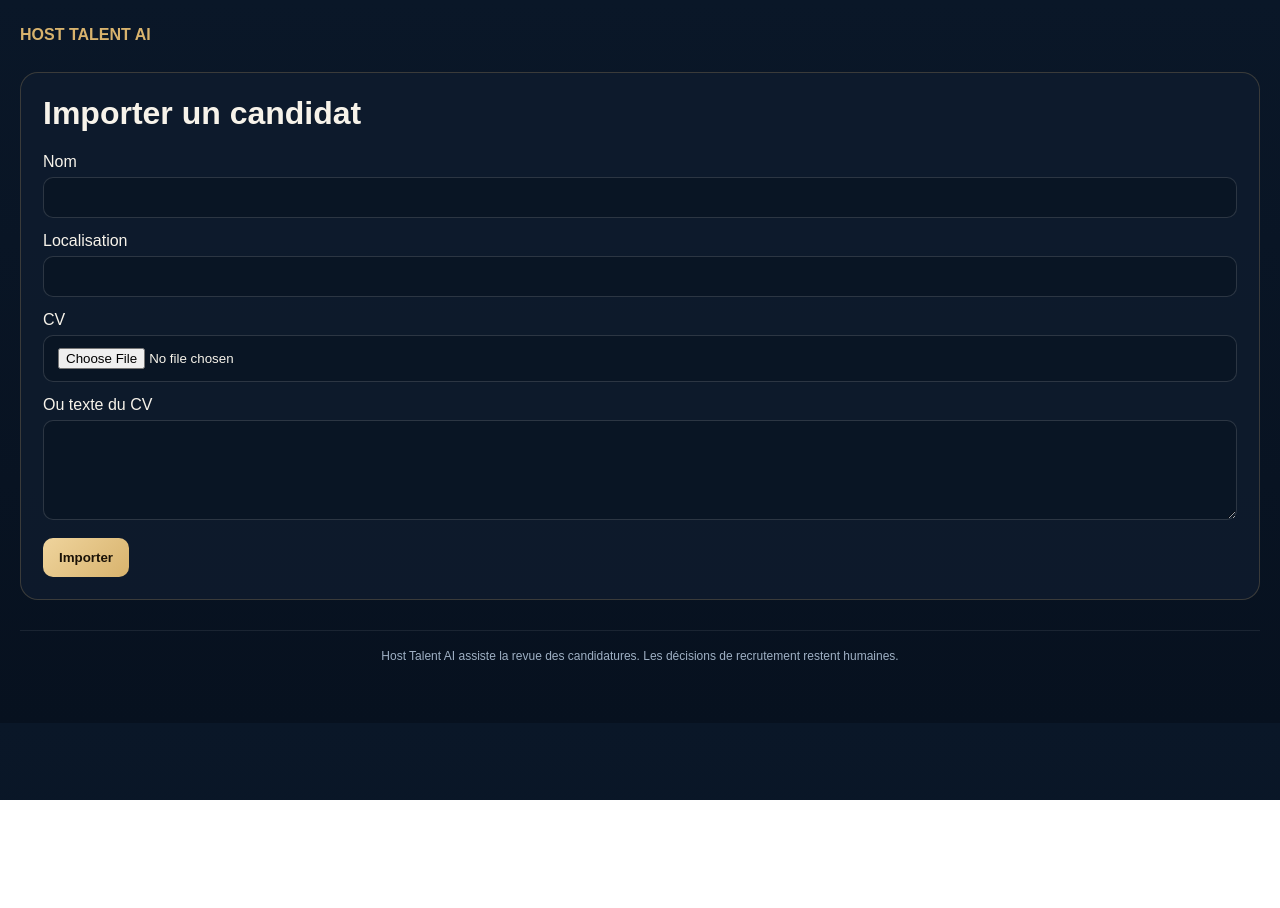
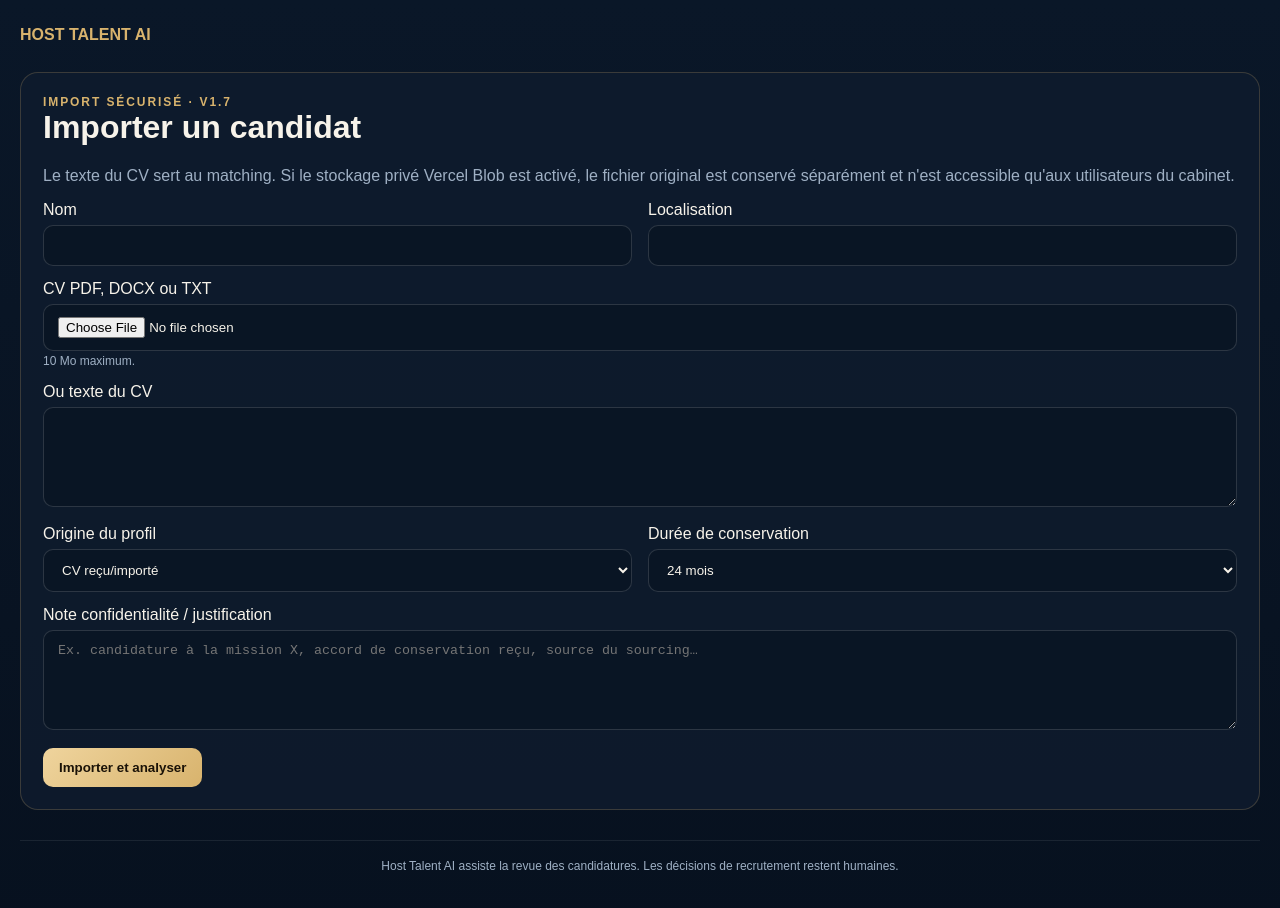
Before and after one commit to keulmichael/host-talent-ai, a Next.js app: page /candidates/new in a window 1280 px wide. Shown: the top 908 px of the page. Before the commit the page ends 800 px from the top, so only its background shows below. Built offline with nearby package versions, Linux system fonts and the light colour scheme; no server answers.

Commit message:
V1.7 — complète l'import CV avec source et conservation

```diff
--- a/app/candidates/new/page.tsx
+++ b/app/candidates/new/page.tsx
@@ -1 +1,22 @@
-"use client";import{useRouter}from"next/navigation";import{FormEvent}from"react";export default function P(){const r=useRouter();async function s(e:FormEvent<HTMLFormElement>){e.preventDefault();const x=await fetch("/api/candidates",{method:"POST",body:new FormData(e.currentTarget)});const d=await x.json();if(x.ok)r.push("/candidates");else alert(d.error)}return <div className="card"><h1>Importer un candidat</h1><form onSubmit={s}><div className="field"><label>Nom<input name="fullName" required/></label></div><div className="field"><label>Localisation<input name="location"/></label></div><div className="field"><label>CV<input type="file" name="file" accept=".pdf,.docx,.txt"/></label></div><div className="field"><label>Ou texte du CV<textarea name="rawText"/></label></div><button className="btn">Importer</button></form></div>}
+"use client";
+import { useRouter } from "next/navigation";
+import { FormEvent, useState } from "react";
+
+export default function NewCandidatePage(){
+ const router=useRouter();
+ const[loading,setLoading]=useState(false);
+ async function submit(e:FormEvent<HTMLFormElement>){
+  e.preventDefault();setLoading(true);
+  const res=await fetch("/api/candidates",{method:"POST",body:new FormData(e.currentTarget)});
+  const data=await res.json().catch(()=>({}));setLoading(false);
+  if(res.ok) router.push(`/candidates/${data.id}`); else alert(data.error||"Import impossible");
+ }
+ return <div className="card"><div className="eyebrow">IMPORT SÉCURISÉ · V1.7</div><h1>Importer un candidat</h1><p className="muted">Le texte du CV sert au matching. Si le stockage privé Vercel Blob est activé, le fichier original est conservé séparément et n'est accessible qu'aux utilisateurs du cabinet.</p><form onSubmit={submit}>
+  <div className="grid"><div className="field"><label>Nom<input name="fullName" required/></label></div><div className="field"><label>Localisation<input name="location"/></label></div></div>
+  <div className="field"><label>CV PDF, DOCX ou TXT<input type="file" name="file" accept=".pdf,.docx,.txt"/></label><span className="muted small">10 Mo maximum.</span></div>
+  <div className="field"><label>Ou texte du CV<textarea name="rawText"/></label></div>
+  <div className="grid"><div className="field"><label>Origine du profil<select name="dataSource" defaultValue="CV_IMPORT"><option value="CV_IMPORT">CV reçu/importé</option><option value="DIRECT_APPLICATION">Candidature directe</option><option value="SOURCING">Sourcing</option><option value="REFERRAL">Cooptation / recommandation</option><option value="ATS_IMPORT">Import ATS/CRM</option><option value="OTHER">Autre</option></select></label></div><div className="field"><label>Durée de conservation<select name="retentionMonths" defaultValue="24"><option value="6">6 mois</option><option value="12">12 mois</option><option value="18">18 mois</option><option value="24">24 mois</option><option value="36">36 mois</option><option value="48">48 mois</option><option value="60">60 mois</option></select></label></div></div>
+  <div className="field"><label>Note confidentialité / justification<textarea name="privacyNote" placeholder="Ex. candidature à la mission X, accord de conservation reçu, source du sourcing…"/></label></div>
+  <button className="btn" disabled={loading}>{loading?"Analyse et import…":"Importer et analyser"}</button>
+ </form></div>;
+}
```
